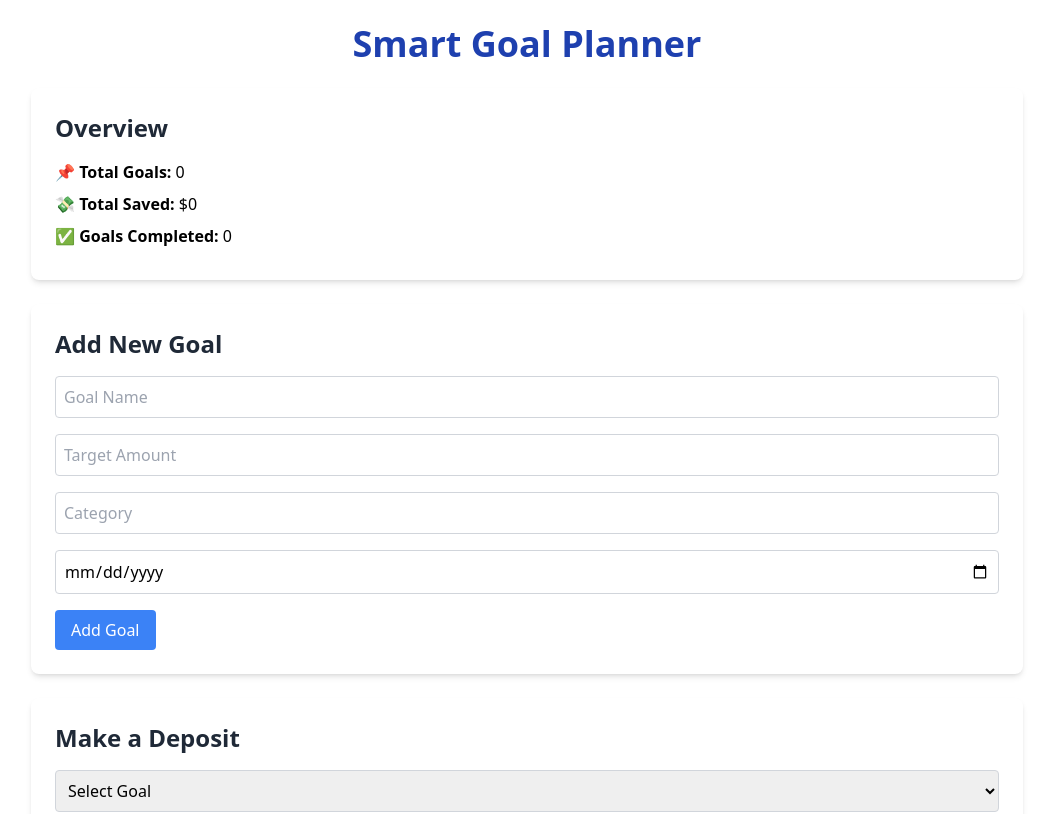
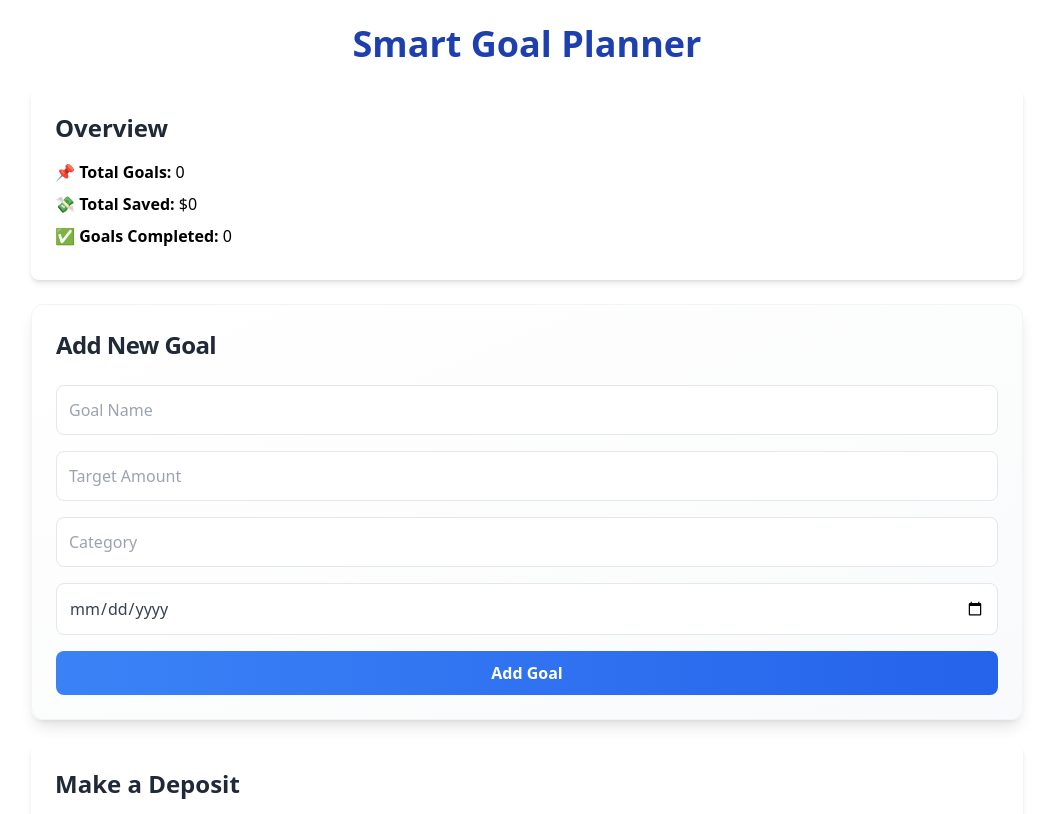
Before and after one commit to aberesamwel/smart-goal-planner, a React (Create React App) app: page / in a window 1280 px wide. Shown: the top 814 px of the page, without its empty margins (113-1166 px from the left). Built offline with nearby package versions, Linux system fonts and the light colour scheme; data requests are answered from the project's data file.

Commit message:
new style addgoal

```diff
--- a/src/components/AddGoalForm.js
+++ b/src/components/AddGoalForm.js
@@ -21,19 +21,58 @@ const AddGoalForm = ({ addGoal }) => {
   };
 
   return (
-    <form className="bg-white p-6 rounded-lg shadow-md mb-6" onSubmit={handleSubmit}>
-      <h2 className="text-2xl font-semibold mb-4 text-gray-800">Add New Goal</h2>
-      <input name="name" value={form.name} onChange={handleChange} placeholder="Goal Name"
-        className="w-full border border-gray-300 rounded p-2 mb-4" required />
-      <input name="targetAmount" type="number" value={form.targetAmount} onChange={handleChange} placeholder="Target Amount"
-        className="w-full border border-gray-300 rounded p-2 mb-4" required />
-      <input name="category" value={form.category} onChange={handleChange} placeholder="Category"
-        className="w-full border border-gray-300 rounded p-2 mb-4" required />
-      <input name="deadline" type="date" value={form.deadline} onChange={handleChange}
-        className="w-full border border-gray-300 rounded p-2 mb-4" required />
-      <button type="submit"
-        className="bg-blue-500 hover:bg-blue-600 text-white px-4 py-2 rounded">Add Goal</button>
-    </form>
+    <div className="bg-gradient-to-br from-white to-gray-50 p-6 rounded-xl shadow-lg mb-6 border border-gray-100 transform hover:scale-[1.01] transition-all duration-300">
+      <h2 className="text-2xl font-bold text-gray-800 tracking-tight mb-6">Add New Goal</h2>
+      <form onSubmit={handleSubmit} className="space-y-4">
+        <div>
+          <input
+            name="name"
+            value={form.name}
+            onChange={handleChange}
+            placeholder="Goal Name"
+            className="w-full border border-gray-200 rounded-lg p-3 text-gray-700 focus:outline-none focus:ring-2 focus:ring-blue-400 transition duration-200"
+            required
+          />
+        </div>
+        <div>
+          <input
+            name="targetAmount"
+            type="number"
+            value={form.targetAmount}
+            onChange={handleChange}
+            placeholder="Target Amount"
+            className="w-full border border-gray-200 rounded-lg p-3 text-gray-700 focus:outline-none focus:ring-2 focus:ring-blue-400 transition duration-200"
+            required
+          />
+        </div>
+        <div>
+          <input
+            name="category"
+            value={form.category}
+            onChange={handleChange}
+            placeholder="Category"
+            className="w-full border border-gray-200 rounded-lg p-3 text-gray-700 focus:outline-none focus:ring-2 focus:ring-blue-400 transition duration-200"
+            required
+          />
+        </div>
+        <div>
+          <input
+            name="deadline"
+            type="date"
+            value={form.deadline}
+            onChange={handleChange}
+            className="w-full border border-gray-200 rounded-lg p-3 text-gray-700 focus:outline-none focus:ring-2 focus:ring-blue-400 transition duration-200"
+            required
+          />
+        </div>
+        <button
+          type="submit"
+          className="w-full bg-gradient-to-r from-blue-500 to-blue-600 hover:from-blue-600 hover:to-blue-700 text-white font-semibold px-4 py-2.5 rounded-lg transition-all duration-200"
+        >
+          Add Goal
+        </button>
+      </form>
+    </div>
   );
 };
 
```
